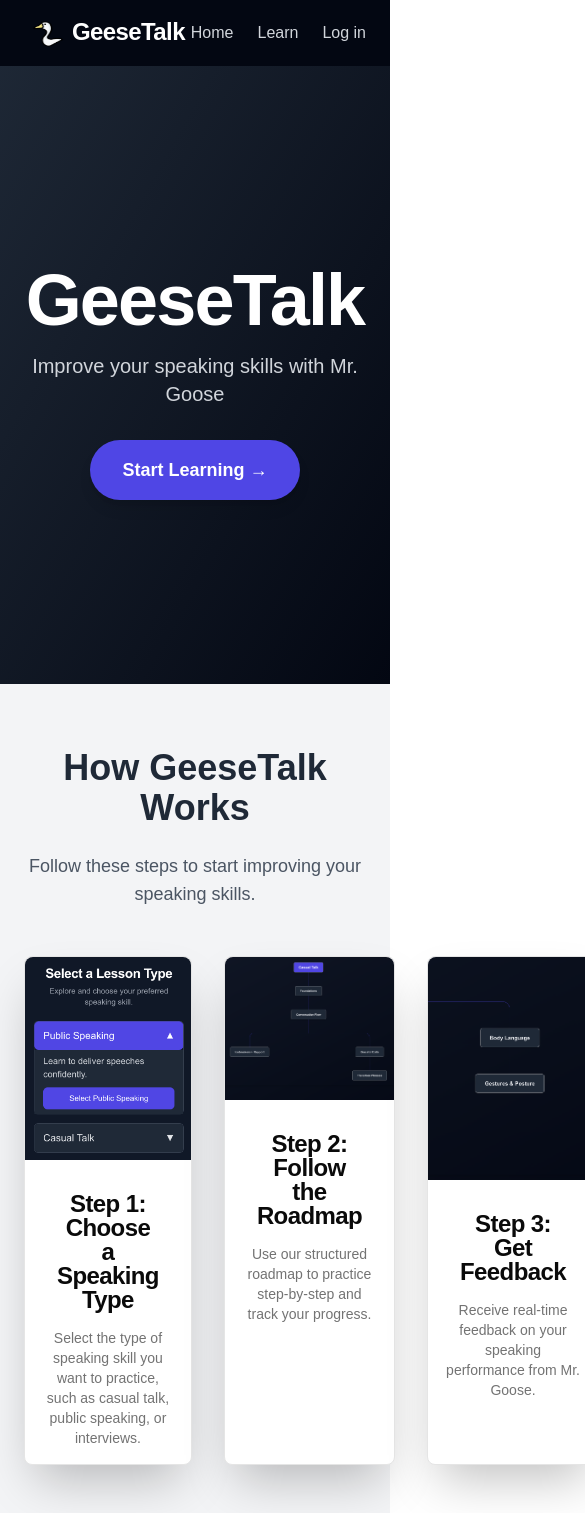
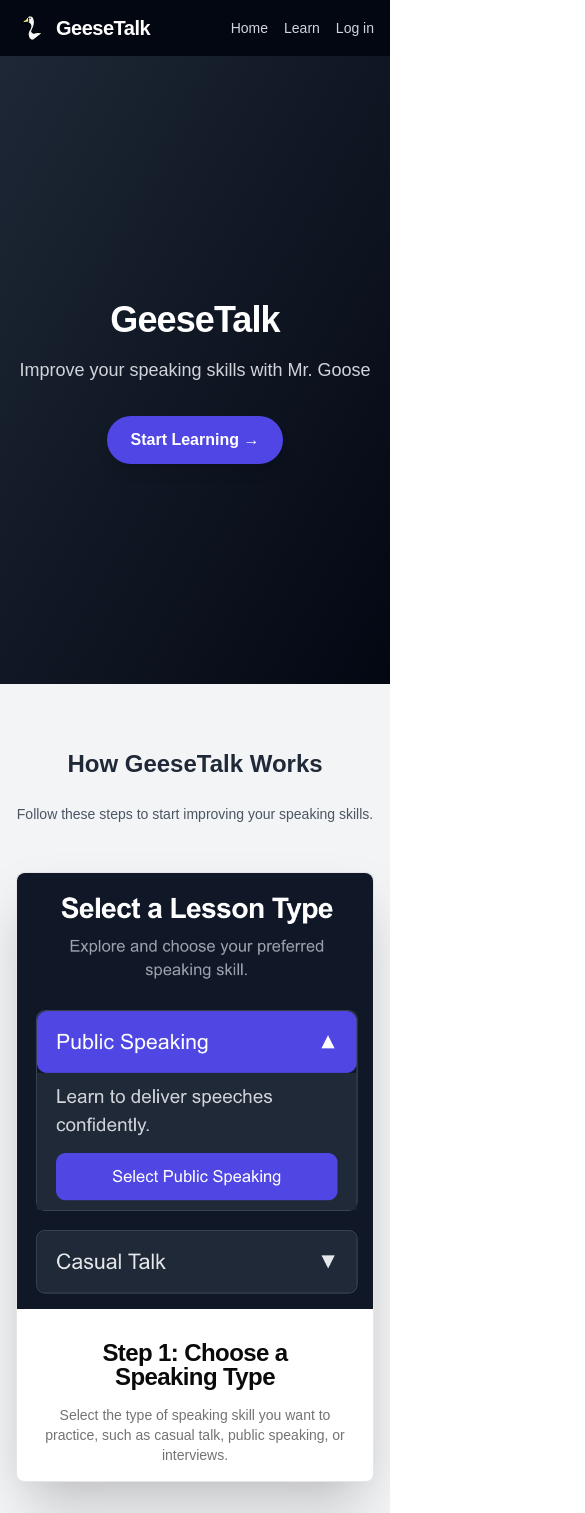
Before and after one commit to RijulChaddha9504/GeeseHacks, a Next.js app in the folder geesehacks2025-nextjs/: page / in a window 390 px wide. Shown: the top 1513 px of the page, 585 px wide, since content can reach past the window. Built offline with nearby package versions, Linux system fonts and the light colour scheme; no server answers.

Commit message:
made navbar and hero mobile friendly

```diff
--- a/geesehacks2025-nextjs/app/components/Navbar.js
+++ b/geesehacks2025-nextjs/app/components/Navbar.js
@@ -1,6 +1,6 @@
-"use client"; // Ensure this file runs as a client component
+"use client";
 
-import React, { useEffect, useState } from "react";
+import { useEffect, useState } from "react";
 import Link from "next/link";
 import { getSession, getUserById } from "../db/queries";
 import { motion } from "framer-motion";
@@ -25,19 +25,20 @@ const Navbar = () => {
   }, []);
 
   return (
-    <nav className="fixed w-full bg-gray-950 backdrop-blur-sm py-4">
-      <div className="container mx-auto flex justify-between items-center px-6">
-        <Link href="/" className="text-white text-2xl font-extrabold tracking-tight">
+    <nav className="fixed w-full bg-gray-950 backdrop-blur-sm py-3 md:py-4 z-50">
+      <div className="container mx-auto flex justify-between items-center px-4 md:px-6">
+        <Link href="/" className="flex items-center text-white text-xl md:text-2xl font-extrabold tracking-tight">
           <motion.img
             src="/Goose.png"
             alt="GeeseTalk Logo"
-            className="inline-block h-8 w-12"
-            whileHover={{ scale: 1.7, rotate: 20 }}
+            className="h-8 w-8 md:h-10 md:w-10"
+            whileHover={{ scale: 1.5, rotate: 10 }}
             transition={{ type: "spring", stiffness: 300 }}
           />
-          GeeseTalk
+          <span className="ml-2">GeeseTalk</span>
         </Link>
-        <div className="flex items-center space-x-6">
+
+        <div className="flex items-center space-x-4 md:space-x-6 text-sm md:text-base">
           <Link href="/" className="text-gray-300 hover:text-white transition-colors">
             Home
           </Link>
--- a/geesehacks2025-nextjs/app/page.js
+++ b/geesehacks2025-nextjs/app/page.js
@@ -10,31 +10,31 @@ import {
 export default function Home() {
   return (
     <div className="h-auto bg-gray-100">
-      <div className="bg-gradient-to-br from-gray-800 to-gray-950 pt-20 flex flex-col items-center justify-center h-[calc(100vh-10rem)] text-center">
-        <h1 className="text-7xl font-extrabold mb-4 text-white tracking-tight">
+      <div className="bg-gradient-to-br from-gray-800 to-gray-950 pt-20 flex flex-col items-center justify-center min-h-[calc(100vh-10rem)] text-center">
+        <h1 className="text-4xl md:text-6xl lg:text-[8rem] font-extrabold mb-4 text-white tracking-tight">
           GeeseTalk
         </h1>
-        <p className="text-xl md:text-2xl mb-8 text-gray-300">
+        <p className="text-lg md:text-2xl lg:text-3xl mb-8 text-gray-300">
           Improve your speaking skills with Mr. Goose
         </p>
         <a
           href="/learn"
-          className="inline-block bg-indigo-600 text-white px-8 py-4 rounded-full text-lg font-semibold hover:bg-indigo-500 transition-all duration-300 hover:scale-105 shadow-lg hover:shadow-xl"
+          className="inline-block bg-indigo-600 text-white px-6 py-3 md:px-8 md:py-4 rounded-full text-base md:text-lg font-semibold hover:bg-indigo-500 transition-all duration-300 hover:scale-105 shadow-lg hover:shadow-xl"
         >
           Start Learning →
         </a>
       </div>
 
-      <div className="py-16 px-6 lg:px-16 bg-gray-100 text-center">
-        <h2 className="text-4xl font-extrabold text-gray-800 mb-6">
+      <div className="py-16 px-4 sm:px-6 lg:px-16 bg-gray-100 text-center">
+        <h2 className="text-2xl md:text-4xl font-extrabold text-gray-800 mb-6">
           How GeeseTalk Works
         </h2>
-        <p className="text-lg text-gray-600 mb-12">
+        <p className="text-sm md:text-lg text-gray-600 mb-12">
           Follow these steps to start improving your speaking skills.
         </p>
 
-        <div className="flex gap-8">
-          <Card className="flex flex-shrink-[1] flex-col shadow-2xl">
+        <div className="grid gap-8 sm:grid-cols-2 lg:grid-cols-3">
+          <Card className="flex flex-col shadow-2xl">
             <CardHeader className="p-0 overflow-hidden rounded-t-lg">
               <div className="relative aspect-video w-full">
                 <img
@@ -43,20 +43,16 @@ export default function Home() {
                   className="object-cover w-full h-full"
                 />
               </div>
-
             </CardHeader>
             <CardContent className="flex-1 px-4 py-4">
-              <div className="flex flex-col justify-center items-center">
               <CardTitle className="px-4 py-4">Step 1: Choose a Speaking Type</CardTitle>
               <CardDescription>
                 Select the type of speaking skill you want to practice, such as casual talk, public speaking, or interviews.
               </CardDescription>
-              </div>
-
             </CardContent>
           </Card>
 
-          <Card className="flex flex-shrink-[1.2] flex-col shadow-2xl">
+          <Card className="flex flex-col shadow-2xl">
             <CardHeader className="p-0 overflow-hidden rounded-t-lg">
               <div className="relative aspect-video w-full">
                 <img
@@ -65,20 +61,16 @@ export default function Home() {
                   className="object-cover w-full h-full"
                 />
               </div>
-
             </CardHeader>
             <CardContent className="flex-1 px-4 py-4">
-              <div className="flex flex-col justify-center items-center">
               <CardTitle className="px-4 py-4">Step 2: Follow the Roadmap</CardTitle>
               <CardDescription>
                 Use our structured roadmap to practice step-by-step and track your progress.
               </CardDescription>
-              </div>
-
             </CardContent>
           </Card>
 
-          <Card className="flex flex-shrink-[1] flex-col shadow-2xl">
+          <Card className="flex flex-col shadow-2xl">
             <CardHeader className="p-0 overflow-hidden rounded-t-lg">
               <div className="relative aspect-video w-full bg-gray-200">
                 <img
@@ -88,14 +80,11 @@ export default function Home() {
                 />
               </div>
             </CardHeader>
-            <CardContent className="flex-0 px-4 py-4">
-              <div className="flex flex-col justify-center items-center">
+            <CardContent className="flex-1 px-4 py-4">
               <CardTitle className="px-4 py-4">Step 3: Get Feedback</CardTitle>
               <CardDescription>
                 Receive real-time feedback on your speaking performance from Mr. Goose.
               </CardDescription>
-              </div>
-
             </CardContent>
           </Card>
         </div>
```
Also changed, not shown: geesehacks2025-nextjs/public/Feedback.png.
